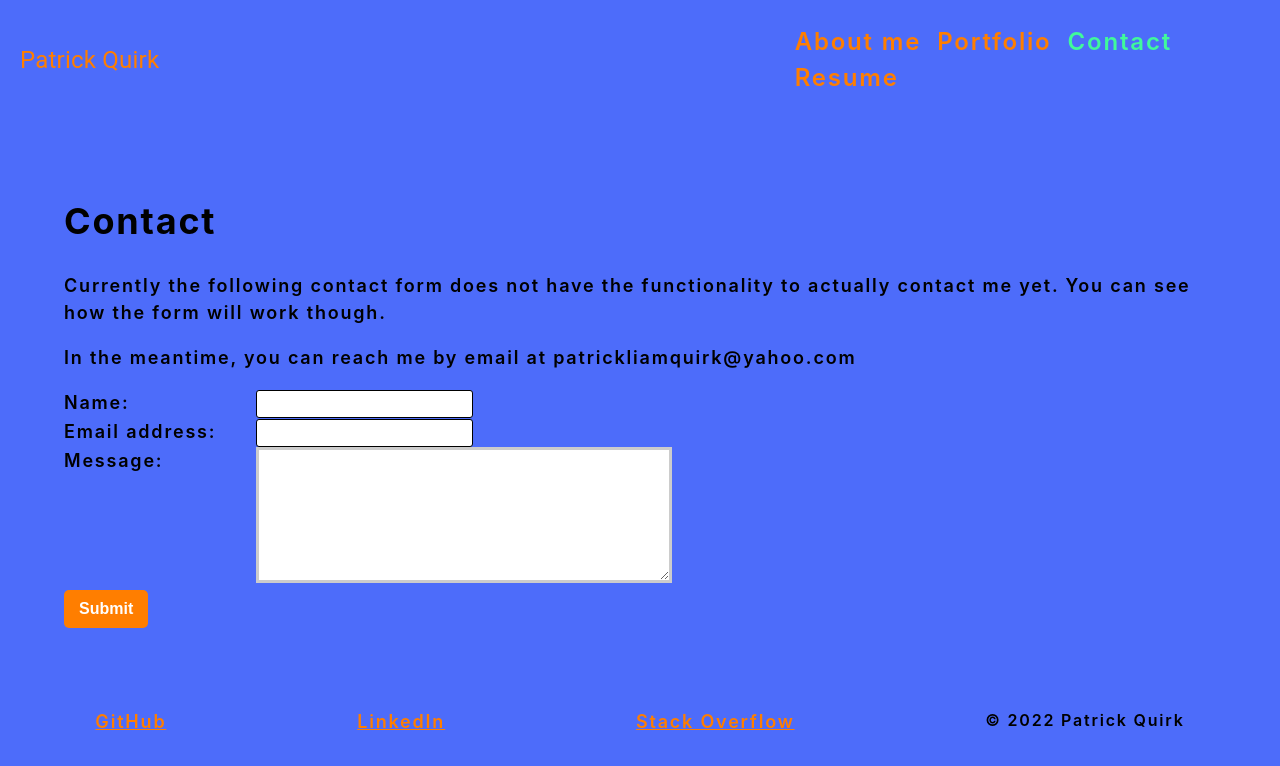
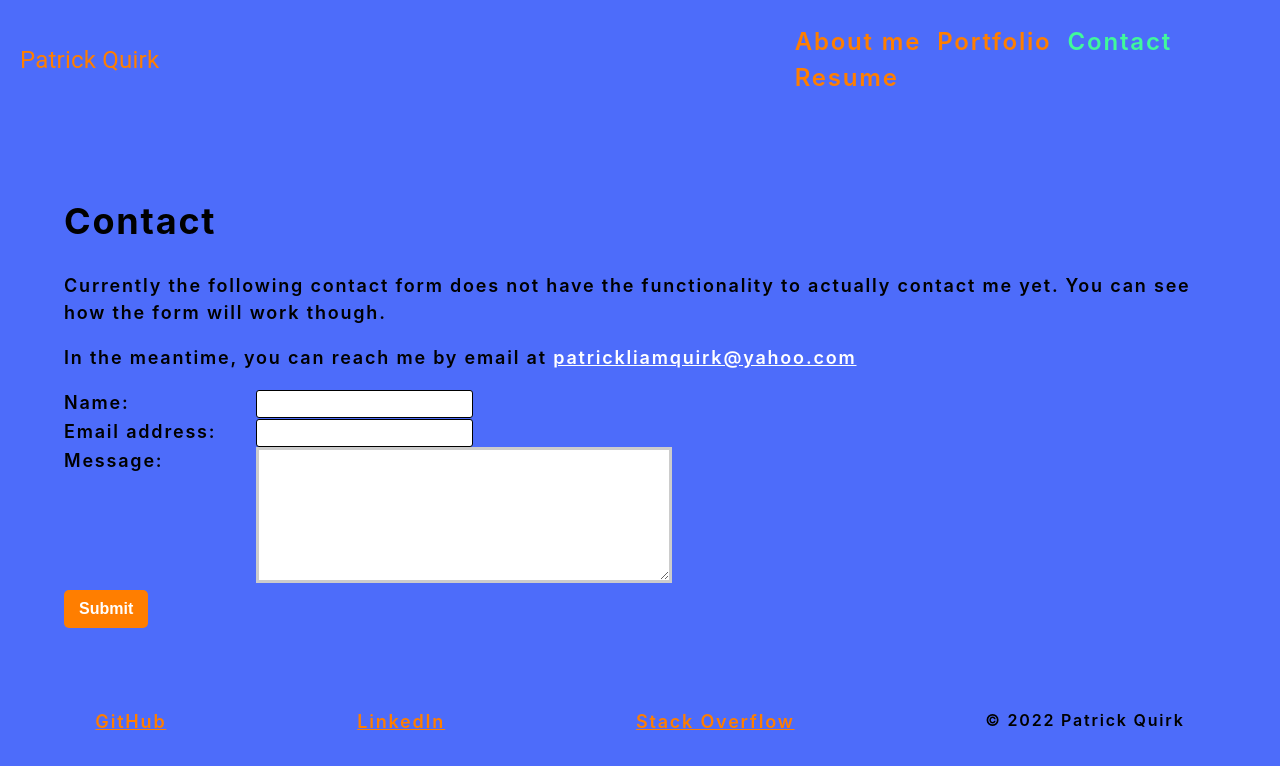
Before and after one commit to PatrickLQuirk/react-portfolio, a React (Create React App) app: page / in a window 1280 px wide. Both pictures are taken after a click on the element "Contact". Shown: the top 766 px of the page. Built offline with nearby package versions, Linux system fonts and the light colour scheme.

Commit message:
changed color of some links

```diff
--- a/src/index.css
+++ b/src/index.css
@@ -127,3 +127,7 @@ footer a {
 footer span {
   font-size: 16px;
 }
+
+.text-white {
+  color: #fff
+}
--- a/src/pages/Contact.js
+++ b/src/pages/Contact.js
@@ -43,7 +43,7 @@ const Contact = () => {
         <main>
             <h1 data-testid="h1tag">Contact</h1>
             <p>Currently the following contact form does not have the functionality to actually contact me yet. You can see how the form will work though.</p>
-            <p>In the meantime, you can reach me by email at patrickliamquirk@yahoo.com</p>
+            <p>In the meantime, you can reach me by email at <a class="text-white" href="mailto:patrickliamquirk@yahoo.com">patrickliamquirk@yahoo.com</a></p>
             <form id="contact-form" onSubmit={handleSubmit}>
                 <Grid container>
                     <Grid item xs={4} sm={2}>
--- a/src/pages/Resume.js
+++ b/src/pages/Resume.js
@@ -5,7 +5,7 @@ function Resume() {
         <main>
             <h1>Resume</h1>
 
-            <h3>View my <a href="https://drive.google.com/file/d/1WsyXrcAFPSko0lauMsn9GBH6qTgUz2iY/view?usp=sharing">resume</a></h3>
+            <h3>View my <a class="text-white" href="https://drive.google.com/file/d/1WsyXrcAFPSko0lauMsn9GBH6qTgUz2iY/view?usp=sharing">resume</a></h3>
 
             <h2>Back-end Proficiencies</h2>
             <ul>
```
